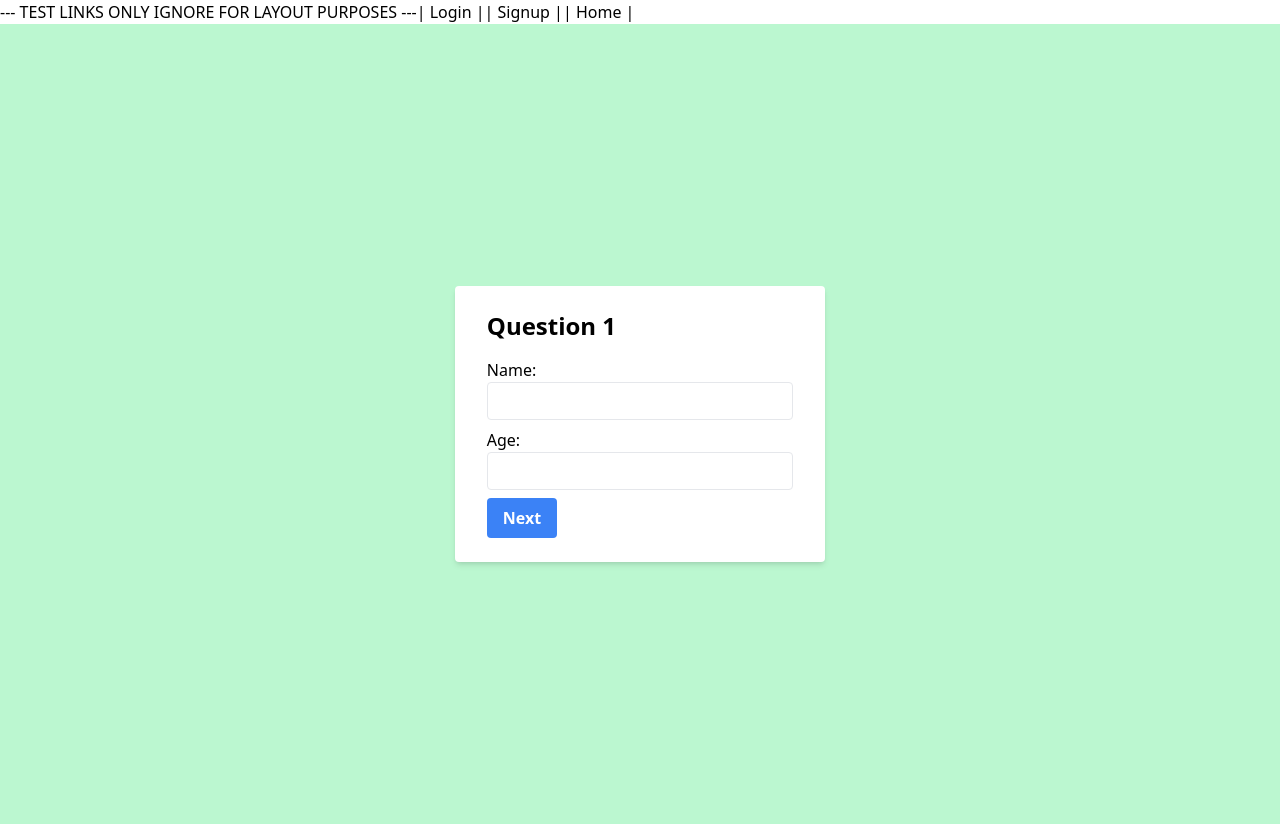
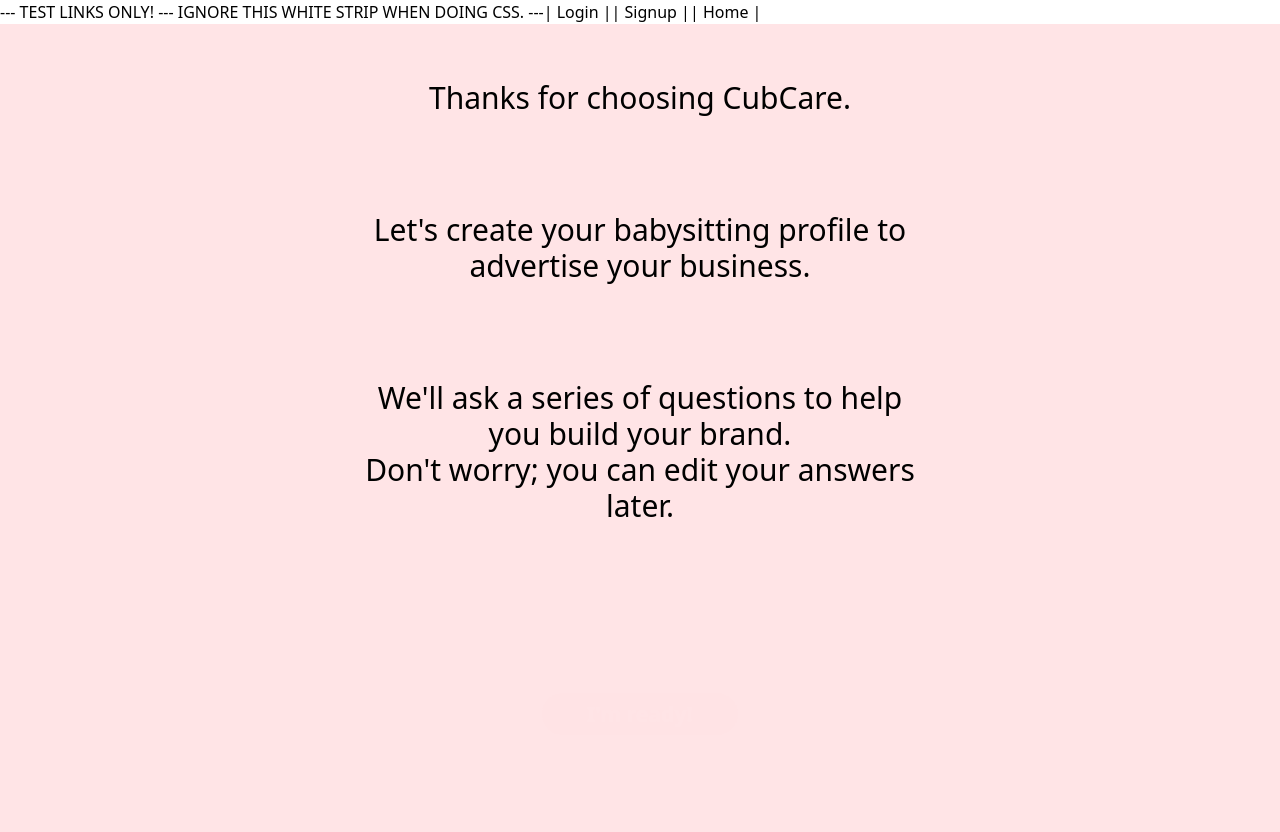
Before and after one commit to tcunningham203/babysitter-finder, a React (Create React App) app in the folder client/: page /signupbsq/0 in a window 1280 px wide. Built offline with nearby package versions, Linux system fonts and the light colour scheme.

Commit message:
babyQ0 page and transitions

```diff
--- a/client/src/App.css
+++ b/client/src/App.css
@@ -13,19 +13,120 @@
   animation: slide-up 1.3s ease forwards;
 }
 
-.animate-bg-1 {
+.animate-bg-bbs {
   animation: color-change1 1.3s ease forwards;
 }
-.animate-bg-2 {
+.animate-bg-pnt {
   animation: color-change2 1.3s ease forwards;
 }
+
+
+
+.animate-fade-in-button {
+  opacity: 0;
+  animation: fadeAndGrow1 .8s ease-in-out forwards;
+  animation-delay: calc(0.3s * var(--word-index));
+}
+@keyframes fadeAndGrow1 {
+  0% {
+    opacity: 0;
+    transform: scale(.7);
+
+  }
+  100% {
+    opacity: 1;
+    transform: scale(1);
+
+  }
+}
+.animate-fade-in-word {
+  opacity: 0;
+  animation: fadeAndGrow2 .8s ease-in-out forwards;
+  animation-delay: calc(0.3s * var(--word-index));
+}
+@keyframes fadeAndGrow2 {
+  0% {
+    opacity: 0;
+
+    transform: translateY(40px);
+  }
+  100% {
+    opacity: 1;
+
+    transform: translateY(0px)
+  }
+}
+
+.animate-fade-out-button {
+  opacity: 1;
+  animation: fade-out-btn .6s ease-in-out forwards;
+  animation-delay: calc(0.1s * var(--out-index));
+}
+
+@keyframes fade-out-btn {
+  0% {
+    opacity: 1;
+
+  }
+  100% {
+    opacity: 0;
+
+  }
+}
+
+.animate-blowup-button {
+  opacity: 1;
+  animation: blowup-btn 1.3s ease-in forwards;
+  animation-delay: calc(0.2s * var(--blowup-index));
+}
+
+@keyframes blowup-btn {
+  0% {
+    transform: scale3d(1, 1, 1);
+
+  }
+  55% {
+    transform: scale3d(13, 1, 1);
+
+  }
+  70% {
+    transform: scale3d(13, 1, 1);
+
+  }
+
+  100% {
+    transform: scale3d(13, 42, 1);
+
+  }
+}
+
+
+.animate-fade-out-words {
+  opacity: 1;
+  animation: fade-out 1s ease-in-out forwards;
+  animation-delay: calc(0.1s * var(--out-index));
+}
+
+@keyframes fade-out {
+  0% {
+    opacity: 1;
+    transform: translateY(0px);
+  }
+  100% {
+    opacity: 0;
+    transform: translateY(-20px);
+  }
+}
+
+
+
 
 @keyframes color-change1 {
   0% {
     background-color: #c2fdff;
   }
   100% {
-    background-color: #414141;
+    background-color: #ffe4e6;
 
   }
 }
--- a/client/src/App.js
+++ b/client/src/App.js
@@ -12,7 +12,7 @@
 function App() {
   return (
     <div className="App">
---- TEST LINKS ONLY IGNORE FOR LAYOUT PURPOSES ---
+--- TEST LINKS ONLY! --- IGNORE THIS WHITE STRIP WHEN DOING CSS. ---
 <NavLink to='/login'>| Login |</NavLink>
 <NavLink to='/signup'>| Signup |</NavLink>
 <NavLink to='/home'>| Home |</NavLink>
--- a/client/src/components/NewUserQuiz/BabysitterQ0.js
+++ b/client/src/components/NewUserQuiz/BabysitterQ0.js
@@ -2,48 +2,32 @@
 import { useNavigate } from 'react-router-dom';
 
 const BabysitterQ0 = () => {
-  const [name, setName] = useState('');
-  const [age, setAge] = useState('');
-  // Add more state variables for other form inputs
-
+  const [isAnimating, setIsAnimating] = useState(false);
   const navigate = useNavigate();
 
   const handleNext = (e) => {
     e.preventDefault();
-    navigate('/signupbsq/1'); // Navigate to the next question page
+    setIsAnimating(true);
+    setTimeout(() => {
+      navigate('/signupbsq/1'); // Navigate to the next question page
+    }, 2000); // Adjust the delay time as needed for the animation
   };
 
   return (
-    <div className="bg-green-200 min-h-screen flex-col flex items-center justify-center">
-      <div className="bg-white shadow-md rounded px-8 py-6">
+    <div className="bg-rose-100 min-h-screen flex-col flex items-center justify-center">
+      <div className="rounded px-8 py-6 sm:text-3xl text-xl text-center sm:w-3/4 lg:w-1/2">
         <form onSubmit={handleNext}>
-          <h2 className="text-2xl font-bold mb-4">Question 1</h2>
-          <label htmlFor="name" className="block mb-2">
-            Name:
-            <input
-              type="text"
-              id="name"
-              value={name}
-              onChange={(e) => setName(e.target.value)}
-              className="border rounded w-full py-2 px-3 text-gray-700 leading-tight focus:outline-none focus:shadow-outline"
-            />
-          </label>
-          <label htmlFor="age" className="block mb-2">
-            Age:
-            <input
-              type="number"
-              id="age"
-              value={age}
-              onChange={(e) => setAge(e.target.value)}
-              className="border rounded w-full py-2 px-3 text-gray-700 leading-tight focus:outline-none focus:shadow-outline"
-            />
-          </label>
-          {/* Add more form inputs for the current question */}
+          <h2 className={`text-center md:mb-24 my-8 animate-fade-in-word ${isAnimating ? 'animate-fade-out-words' : ''}`} style={{'--word-index': '1', '--out-index': '2'}}>Thanks for choosing CubCare.</h2>
+          <h2 className={`animate-fade-in-word ${isAnimating ? 'animate-fade-out-words' : ''}`} style={{'--word-index': '6', '--out-index': '3'}}>Let's create your babysitting profile to advertise your business.</h2>
+          <h2 className={`md:mt-24 mt-8 animate-fade-in-word ${isAnimating ? 'animate-fade-out-words' : ''}`} style={{'--word-index': '11', '--out-index': '4'}}>We'll ask a series of questions to help you build your brand.</h2>
+          <h2 className={`md:mb-24 mb-16 animate-fade-in-word ${isAnimating ? 'animate-fade-out-words' : ''}`} style={{'--word-index': '11', '--out-index': '5'}}>Don't worry; you can edit your answers later.</h2>
           <button
             type="submit"
-            className="bg-blue-500 hover:bg-blue-700 text-white font-bold py-2 px-4 rounded focus:outline-none focus:shadow-outline"
+            className={`my-16 bg-rose-200 hover:bg-rose-500 text-white font-bold py-3 px-16 rounded-full focus:outline-none focus:shadow-outline animate-fade-in-button ${isAnimating ? 'animate-blowup-button hover:bg-rose-200' : ''}`}
+            style={{'--word-index': '18', '--blowup-index': '3'}}
           >
-            Next
+           <span className={`button-text ${isAnimating ? 'animate-fade-out-button' : ''}`}
+            style={{'--word-index': '18', '--out-index': '0'}}>I'm ready!</span>
           </button>
         </form>
       </div>
--- a/client/src/components/NewUserQuiz/BabysitterQ1.js
+++ b/client/src/components/NewUserQuiz/BabysitterQ1.js
@@ -2,8 +2,8 @@
 import { useNavigate } from 'react-router-dom';
 
 const BabysitterQ1 = () => {
-  const [experience, setExperience] = useState('');
-  const [availability, setAvailability] = useState('');
+  const [name, setName] = useState('');
+  const [age, setAge] = useState('');
   // Add more state variables for other form inputs
 
   const navigate = useNavigate();
@@ -13,51 +13,39 @@
     navigate('/signupbsq/2'); // Navigate to the next question page
   };
 
-  const handlePrevious = (e) => {
-    e.preventDefault();
-    navigate('/signupbsq/0'); // Navigate to the previous question page
-  };
-
   return (
-    <div className="bg-green-200 min-h-screen flex-col flex items-center justify-center">
-      <div className="bg-white shadow-md rounded px-8 py-6">
+    <div className="bg-rose-200 min-h-screen flex-col flex items-center justify-center">
+      <div className=" rounded px-8 py-6">
         <form onSubmit={handleNext}>
-          <h2 className="text-2xl font-bold mb-4">Question 2</h2>
-          <label htmlFor="experience" className="block mb-2">
-            Experience:
-            <textarea
-              id="experience"
-              value={experience}
-              onChange={(e) => setExperience(e.target.value)}
+          <h2 className="text-2xl font-bold mb-4">Question 3</h2>
+          <h2 className="text-2xl font-bold mb-4">Question 4</h2>
+          <label htmlFor="name" className="block mb-2">
+            Name:
+            <input
+              type="text"
+              id="name"
+              value={name}
+              onChange={(e) => setName(e.target.value)}
               className="border rounded w-full py-2 px-3 text-gray-700 leading-tight focus:outline-none focus:shadow-outline"
             />
           </label>
-          <label htmlFor="availability" className="block mb-2">
-            Availability:
+          <label htmlFor="age" className="block mb-2">
+            Age:
             <input
-              type="text"
-              id="availability"
-              value={availability}
-              onChange={(e) => setAvailability(e.target.value)}
+              type="number"
+              id="age"
+              value={age}
+              onChange={(e) => setAge(e.target.value)}
               className="border rounded w-full py-2 px-3 text-gray-700 leading-tight focus:outline-none focus:shadow-outline"
             />
           </label>
           {/* Add more form inputs for the current question */}
-          <div className="flex justify-between">
-            <button
-              type="button"
-              onClick={handlePrevious}
-              className="bg-gray-500 hover:bg-gray-700 text-white font-bold py-2 px-4 rounded focus:outline-none focus:shadow-outline"
-            >
-              Previous
-            </button>
           <button
             type="submit"
             className="bg-blue-500 hover:bg-blue-700 text-white font-bold py-2 px-4 rounded focus:outline-none focus:shadow-outline"
           >
             Next
           </button>
-          </div>
         </form>
       </div>
     </div>
--- a/client/src/components/NewUserQuiz/signup.js
+++ b/client/src/components/NewUserQuiz/signup.js
@@ -58,8 +58,8 @@
   };
 
   return (
-    <div className={`  bg-gray-200 min-h-screen flex-col flex items-center justify-center ${isAnimating2 ? 'animate-bg-2' : ''
-} ${isAnimating ? 'animate-bg-1' : ''
+    <div className={`  bg-gray-200 min-h-screen flex-col flex items-center justify-center ${isAnimating2 ? 'animate-bg-pnt' : ''
+} ${isAnimating ? 'animate-bg-bbs' : ''
 }`}>
       <div
         className={`  ${
```
Lines whose indentation alone changed are shown as unchanged.
